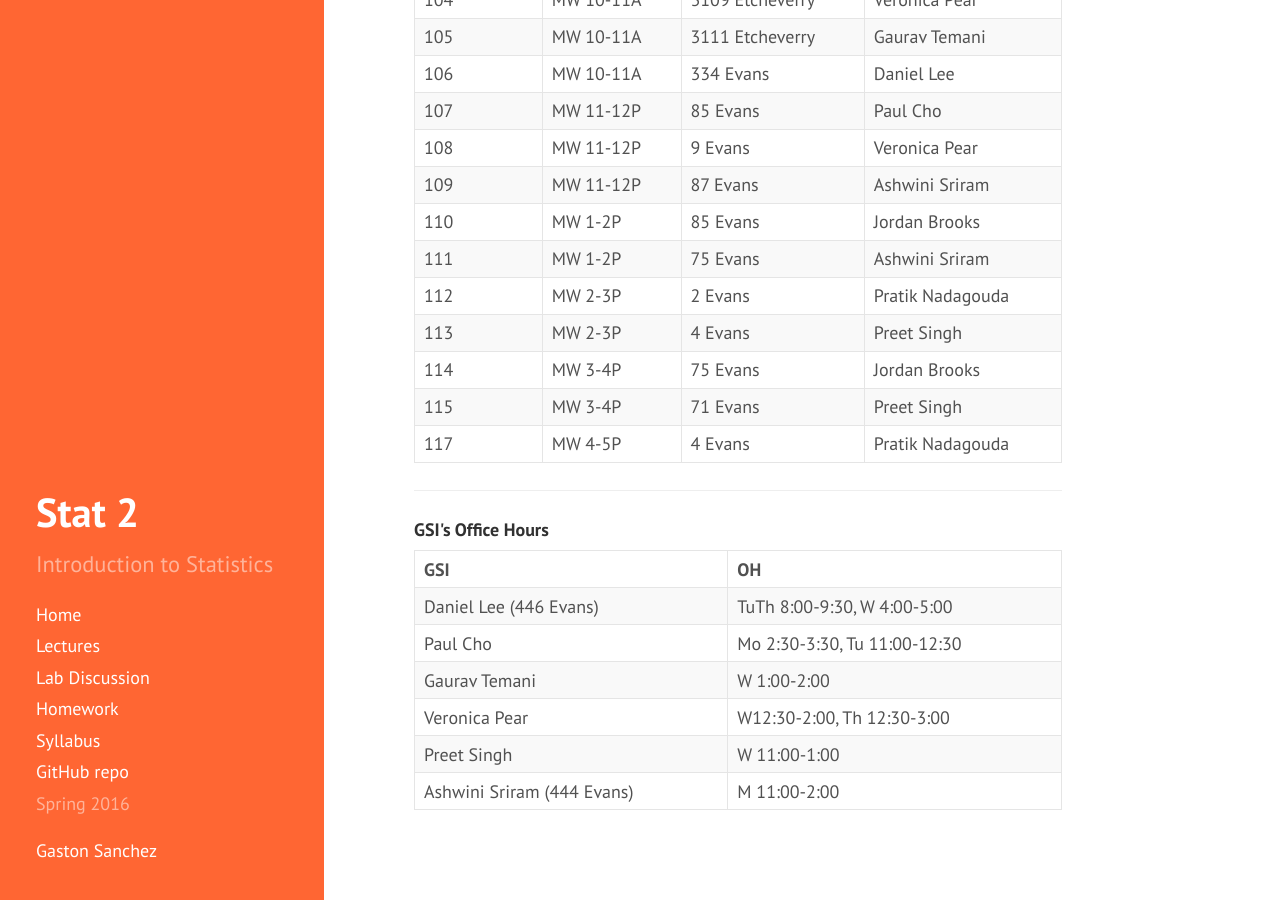
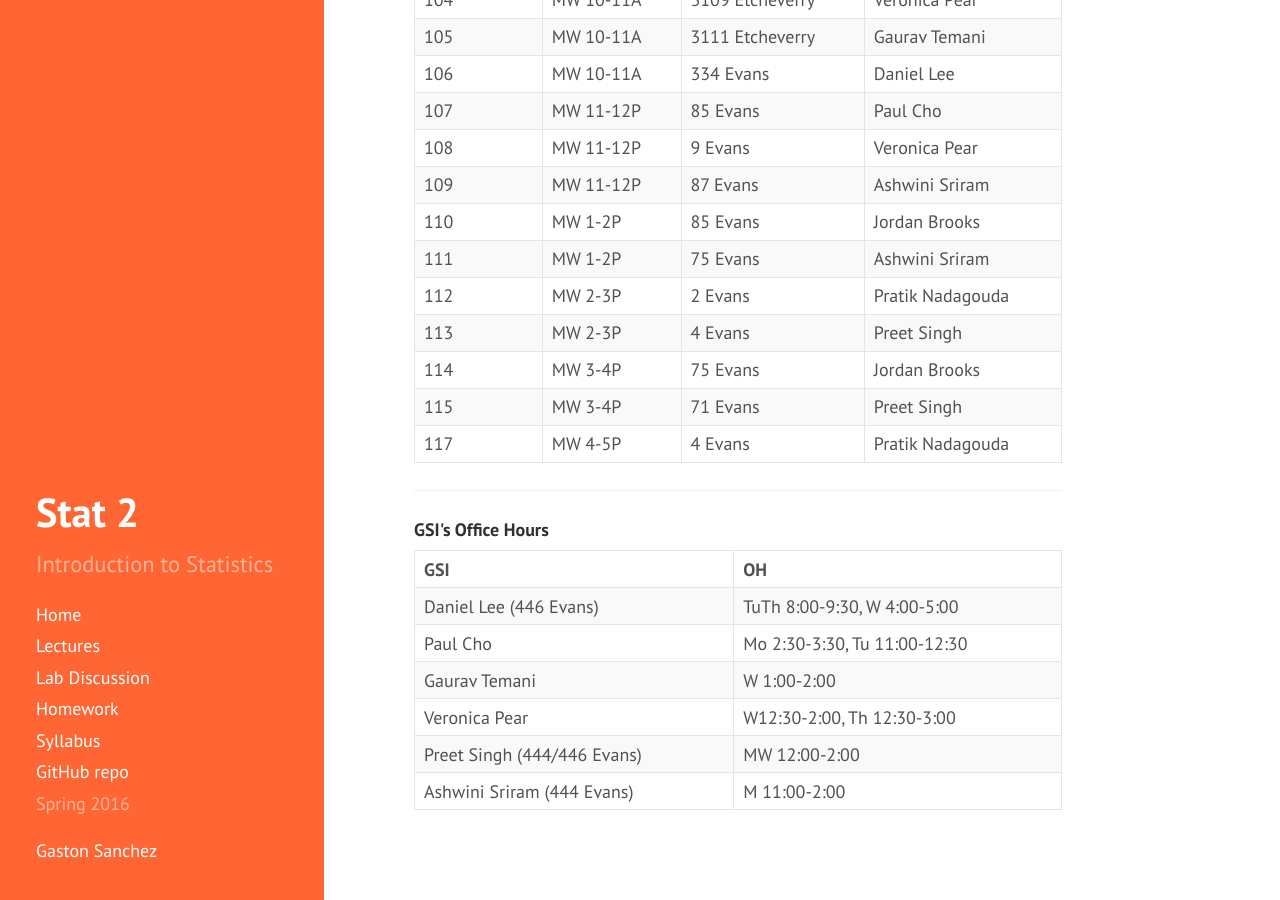
Before and after one commit to gastonstat/relic-stat2, a Jekyll site: the page built from index.html, in a window 1280 px wide and 900 px high, scrolled down 837 px. Built offline with Jekyll 4.4.1, drawn with Linux system fonts in a browser that asks for light colours; nearby versions of some CDN libraries; the list of posts is cut into pages by our own code.

Commit message:
index: updated Preet's OH

```diff
--- a/index.html
+++ b/index.html
@@ -169,8 +169,8 @@ Introduction to statistical and critical thinking, including descriptive statist
       <td>W12:30-2:00, Th 12:30-3:00</td>
     </tr>
     <tr>
-      <td>Preet Singh</td>
-      <td>W 11:00-1:00</td>
+      <td>Preet Singh (444/446 Evans)</td>
+      <td>MW 12:00-2:00</td>
     </tr>
     <tr>
       <td>Ashwini Sriram (444 Evans)</td>
```
